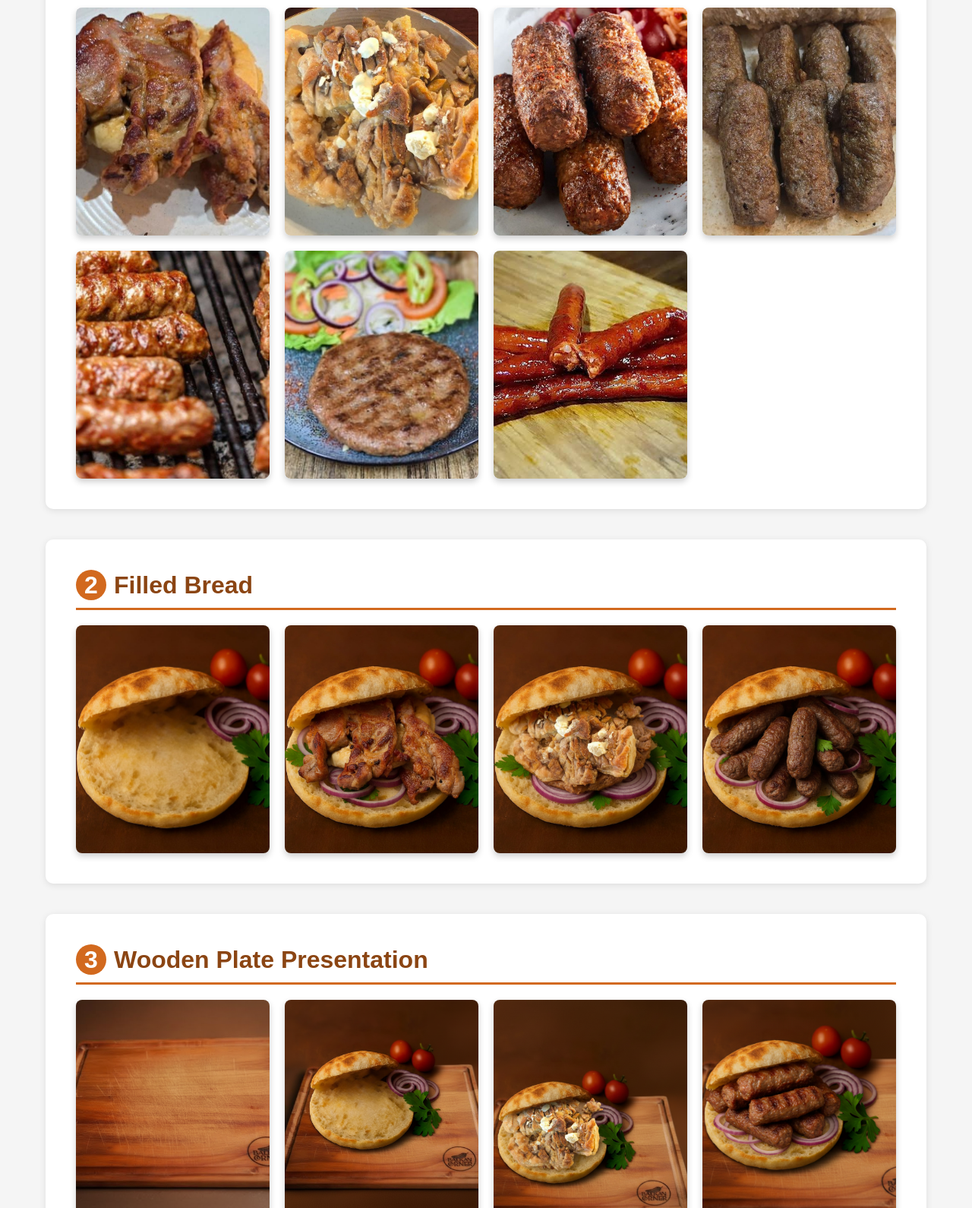
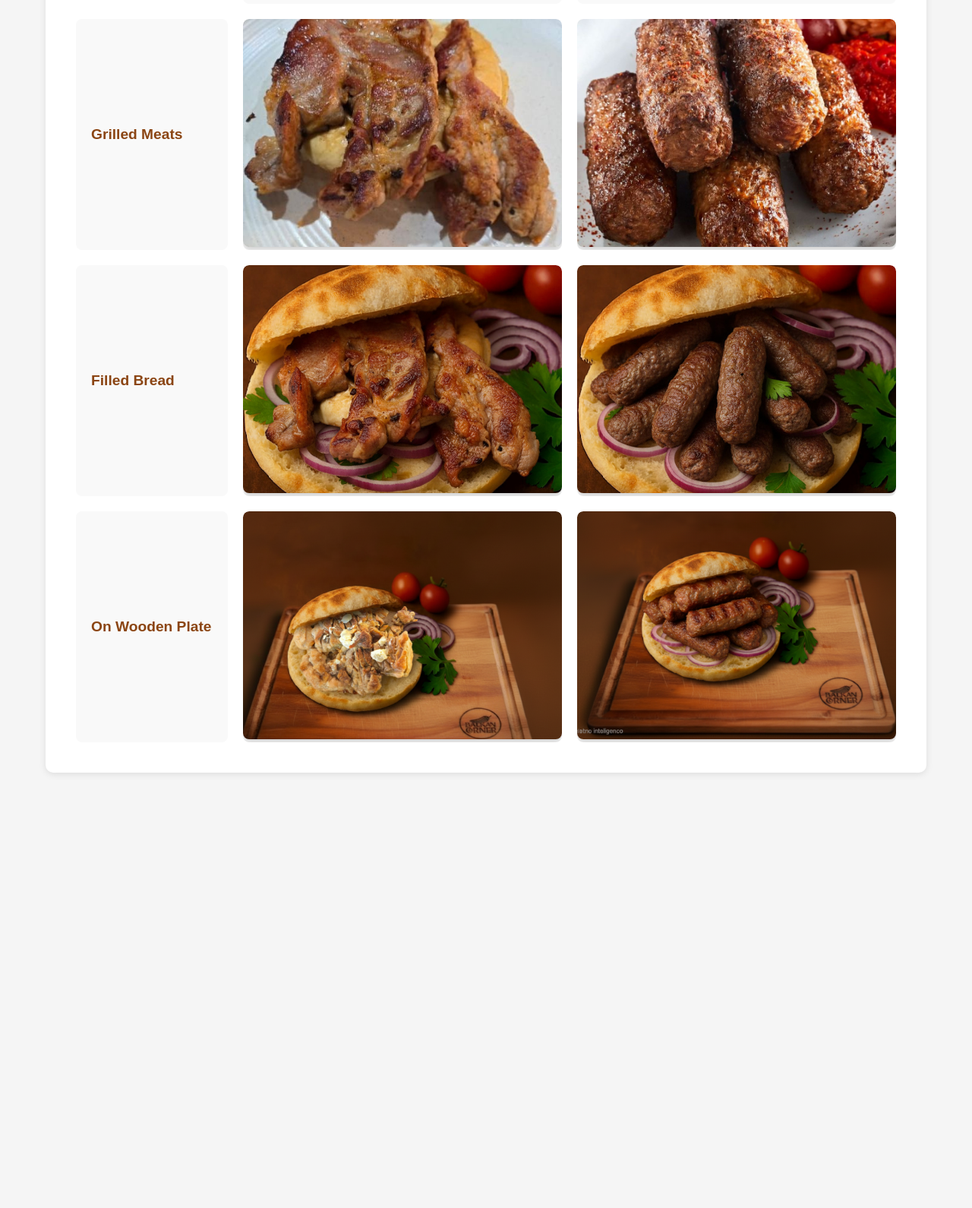
Before and after one commit to alx/balkan_corner, a plain HTML site: page index.html in a window 1280 px wide. Shown: the part 528-2118 px from the top of the page at 76% size. After the commit the page ends 1565 px from the top, so only its background shows below. Drawn offline with Linux system fonts and the light colour scheme.

Commit message:
fix: table view

```diff
--- a/index.html
+++ b/index.html
@@ -48,50 +48,70 @@
             margin-top: 10px;
         }
 
-        .section {
+        .page-title {
+            text-align: center;
+            margin-bottom: 40px;
+        }
+
+        .page-title h1 {
+            font-size: 2.5em;
+            color: #8B4513;
+            margin-bottom: 10px;
+        }
+
+        .page-title p {
+            font-size: 1.2em;
+            color: #666;
+        }
+
+        /* Product Table Styles */
+        .product-table {
             background-color: #fff;
-            margin-bottom: 40px;
             padding: 40px;
             border-radius: 10px;
             box-shadow: 0 2px 10px rgba(0,0,0,0.1);
+            overflow-x: auto;
         }
 
-        .section h2 {
-            font-size: 2em;
-            margin-bottom: 10px;
-            color: #8B4513;
-            border-bottom: 3px solid #D2691E;
-            padding-bottom: 10px;
+        .table-grid {
+            display: grid;
+            grid-template-columns: 200px repeat(2, 1fr);
+            gap: 20px;
+            min-width: 600px;
         }
 
-        .section-number {
-            display: inline-block;
-            background-color: #D2691E;
-            color: white;
-            width: 40px;
-            height: 40px;
-            line-height: 40px;
+        .table-header {
+            font-weight: bold;
+            font-size: 1.5em;
+            color: #8B4513;
             text-align: center;
-            border-radius: 50%;
-            margin-right: 10px;
-            font-weight: bold;
+            padding: 20px;
+            background-color: #f9f9f9;
+            border-radius: 8px;
         }
 
-        .section p {
-            margin-top: 15px;
-            margin-bottom: 30px;
-            font-size: 1.1em;
-            color: #666;
+        .table-header.empty {
+            background-color: transparent;
         }
 
-        .image-grid {
-            display: grid;
-            grid-template-columns: repeat(auto-fit, minmax(250px, 1fr));
-            gap: 20px;
-            margin-top: 20px;
+        .row-label {
+            font-weight: bold;
+            font-size: 1.2em;
+            color: #8B4513;
+            display: flex;
+            align-items: center;
+            padding: 20px;
+            background-color: #f9f9f9;
+            border-radius: 8px;
         }
 
-        .image-grid img {
+        .table-cell {
+            position: relative;
+            border-radius: 8px;
+            overflow: hidden;
+        }
+
+        .table-cell img {
             width: 100%;
             height: 300px;
             object-fit: cover;
@@ -101,8 +121,19 @@
             cursor: pointer;
         }
 
-        .image-grid img:hover {
+        .table-cell img:hover {
             transform: scale(1.05);
+        }
+
+        .table-cell.placeholder {
+            background-color: #e0e0e0;
+            height: 300px;
+            display: flex;
+            align-items: center;
+            justify-content: center;
+            color: #999;
+            font-style: italic;
+            border: 2px dashed #ccc;
         }
 
         /* Lightbox Styles */
@@ -192,20 +223,48 @@
         }
 
         @media (max-width: 768px) {
-            h1 {
+            .page-title h1 {
                 font-size: 1.8em;
             }
 
-            .section h2 {
-                font-size: 1.5em;
+            .page-title p {
+                font-size: 1em;
             }
 
-            .section {
+            .product-table {
                 padding: 20px;
             }
 
-            .image-grid {
-                grid-template-columns: 1fr;
+            .table-grid {
+                grid-template-columns: 150px 1fr;
+                gap: 15px;
+            }
+
+            .table-header:not(.empty) {
+                font-size: 1.2em;
+                padding: 15px;
+            }
+
+            .table-header:nth-child(3) {
+                display: none;
+            }
+
+            .table-cell:nth-child(3n+3),
+            .table-cell:nth-child(3n+2) {
+                grid-column: 2;
+            }
+
+            .row-label {
+                font-size: 1em;
+                padding: 15px 10px;
+            }
+
+            .table-cell img {
+                height: 200px;
+            }
+
+            .table-cell.placeholder {
+                height: 200px;
             }
         }
     </style>
@@ -216,39 +275,39 @@
     </header>
 
     <div class="container">
-        <!-- Section 1: Grilled Meats -->
-        <div class="section">
-            <h2><span class="section-number">1</span>Grilled Meats</h2>
-            <div class="image-grid">
-                <img src="images/meats/meat_chicken.jpeg" alt="Grilled Chicken">
-                <img src="images/meats/meat_chicken_2.jpeg" alt="Grilled Chicken 2">
-                <img src="images/meats/meat_pork.jpeg" alt="Grilled Pork">
-                <img src="images/meats/meat_pork_2.jpeg" alt="Grilled Pork 2">
-                <img src="images/meats/meat_pork_3.jpeg" alt="Grilled Pork 3">
-                <img src="images/meats/meat_pork_4.jpeg" alt="Grilled Pork 4">
-                <img src="images/meats/meat_pork_5.jpeg" alt="Grilled Pork 5">
-            </div>
-        </div>
+        <div class="product-table">
+            <div class="table-grid">
+                <!-- Header Row -->
+                <div class="table-header empty"></div>
+                <div class="table-header">Chicken</div>
+                <div class="table-header">Pork</div>
 
-        <!-- Section 2: Filled Bread -->
-        <div class="section">
-            <h2><span class="section-number">2</span>Filled Bread</h2>
-            <div class="image-grid">
-                <img src="images/bread/bread_empty.jpeg" alt="Fresh Bread">
-                <img src="images/bread/bread_filled_chicken.jpeg" alt="Bread Filled with Chicken">
-                <img src="images/bread/bread_filled_chicken_2.jpeg" alt="Bread Filled with Chicken 2">
-                <img src="images/bread/bread_filled_pork.jpeg" alt="Bread Filled with Pork">
-            </div>
-        </div>
+                <!-- Row 1: Grilled Meats -->
+                <div class="row-label">Grilled Meats</div>
+                <div class="table-cell">
+                    <img src="images/meats/meat_chicken.jpeg" alt="Grilled Chicken">
+                </div>
+                <div class="table-cell">
+                    <img src="images/meats/meat_pork.jpeg" alt="Grilled Pork">
+                </div>
 
-        <!-- Section 3: Wooden Plate Presentation -->
-        <div class="section">
-            <h2><span class="section-number">3</span>Wooden Plate Presentation</h2>
-            <div class="image-grid">
-                <img src="images/wooden_plates/wooden_plate_empty.png" alt="Empty Wooden Plate">
-                <img src="images/wooden_plates/wooden_plate_bread_empty.png" alt="Wooden Plate with Bread">
-                <img src="images/wooden_plates/wooden_plate_filled_chicken.png" alt="Wooden Plate with Chicken">
-                <img src="images/wooden_plates/wooden_plate_filled_pork.png" alt="Wooden Plate with Pork">
+                <!-- Row 2: Filled Bread -->
+                <div class="row-label">Filled Bread</div>
+                <div class="table-cell">
+                    <img src="images/bread/bread_filled_chicken.jpeg" alt="Chicken in Bread">
+                </div>
+                <div class="table-cell">
+                    <img src="images/bread/bread_filled_pork.jpeg" alt="Pork in Bread">
+                </div>
+
+                <!-- Row 3: Wooden Plate Presentation -->
+                <div class="row-label">On Wooden Plate</div>
+                <div class="table-cell">
+                    <img src="images/wooden_plates/wooden_plate_filled_chicken.png" alt="Chicken on Wooden Plate">
+                </div>
+                <div class="table-cell">
+                    <img src="images/wooden_plates/wooden_plate_filled_pork.png" alt="Pork on Wooden Plate">
+                </div>
             </div>
         </div>
     </div>
@@ -269,8 +328,8 @@
 
         // Initialize lightbox
         document.addEventListener('DOMContentLoaded', function() {
-            // Get all images from the gallery
-            images = Array.from(document.querySelectorAll('.image-grid img'));
+            // Get all images from the table
+            images = Array.from(document.querySelectorAll('.table-cell img'));
 
             // Add click event to each image
             images.forEach((img, index) => {
```
